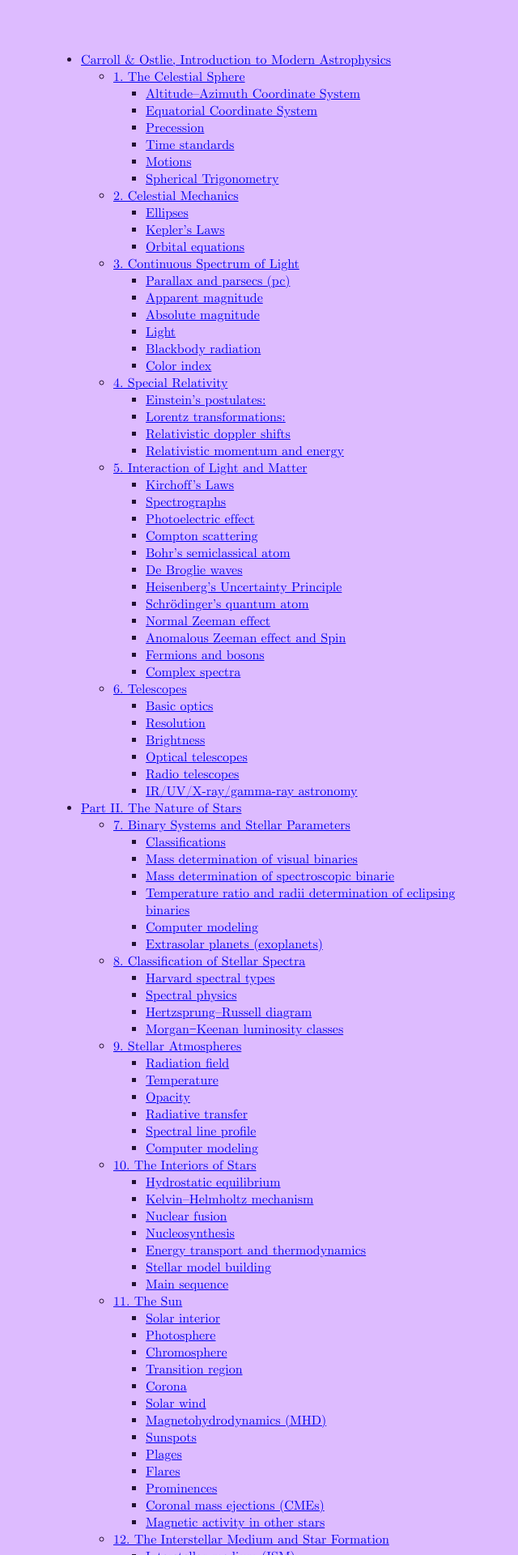
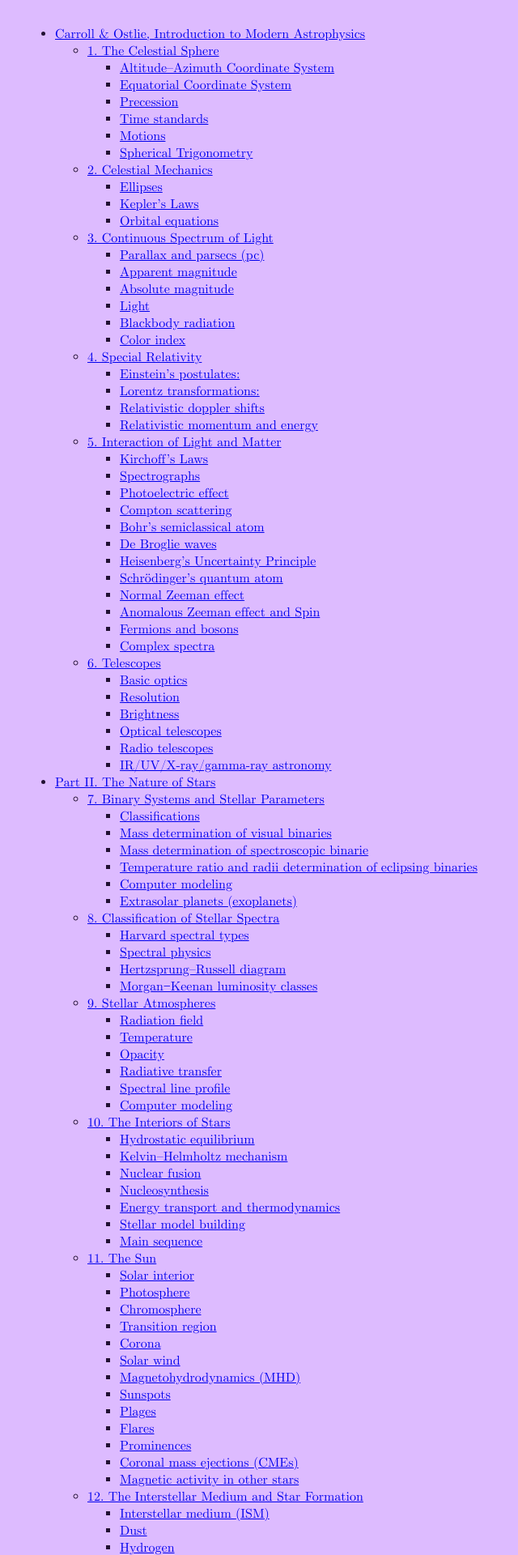
Before and after one commit to xingyzt/notes, a Jekyll site: the page built from intro-to-modern-astrophysics.md, in a window 1280 px wide. Shown: the top 1920 px of the page at 81% size, without its empty margins (308-948 px from the left). Built offline with Jekyll 4.4.1, drawn with Linux system fonts in a browser that asks for light colours.

Commit message:
Update default.html

```diff
--- a/_layouts/default.html
+++ b/_layouts/default.html
@@ -36,6 +36,8 @@
 }
 html {
   width: 100%;
+  margin: 0;
+  padding: 0;
 }
 html, body {
   font-size: 16px;
@@ -46,7 +48,7 @@ body {
   width: 40rem;
   max-width: 100%;
   box-sizing: border-box;
-  padding: 3rem;
+  padding: 1rem;
   margin: 0 auto;
   background: #dbf;
   color: #213;
```
